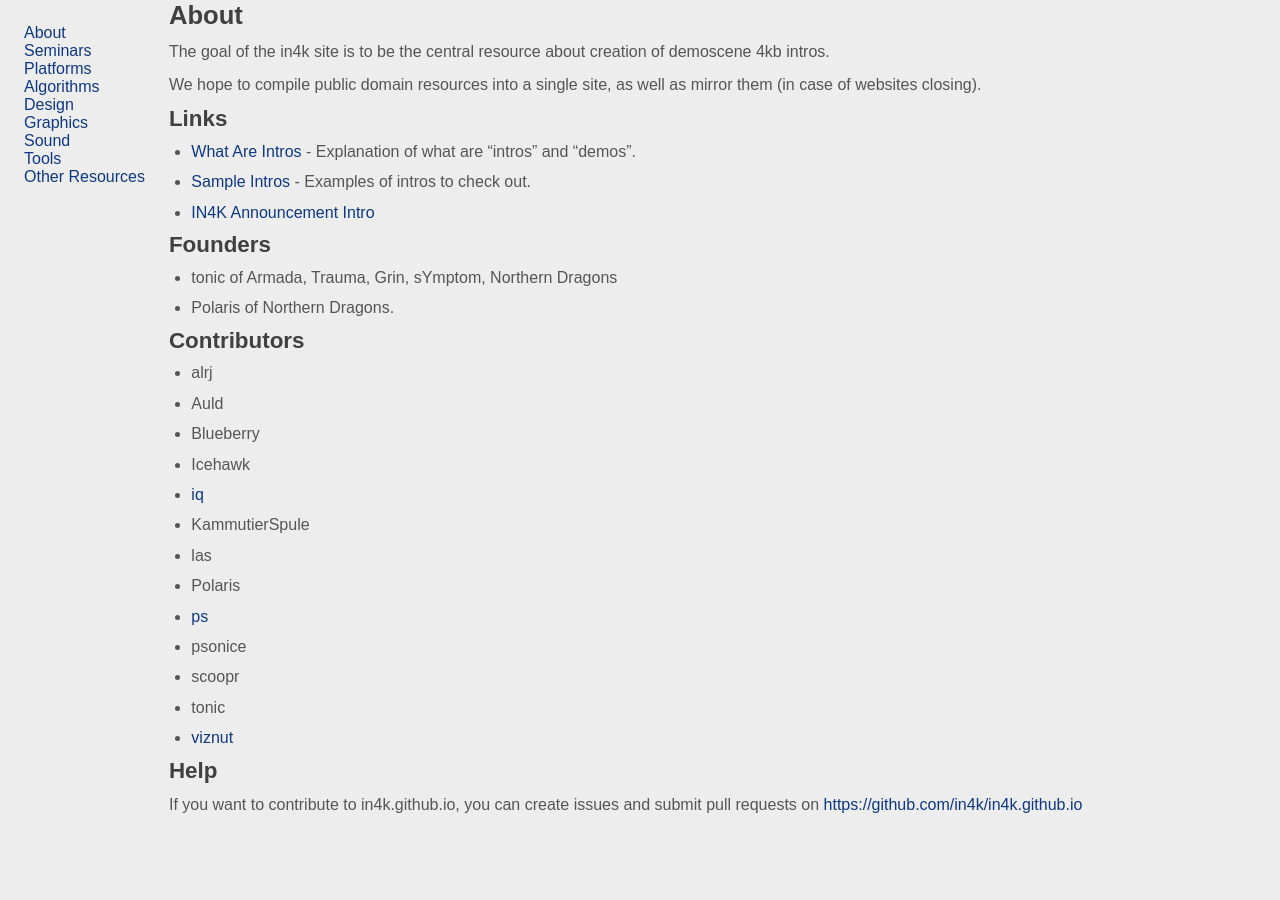
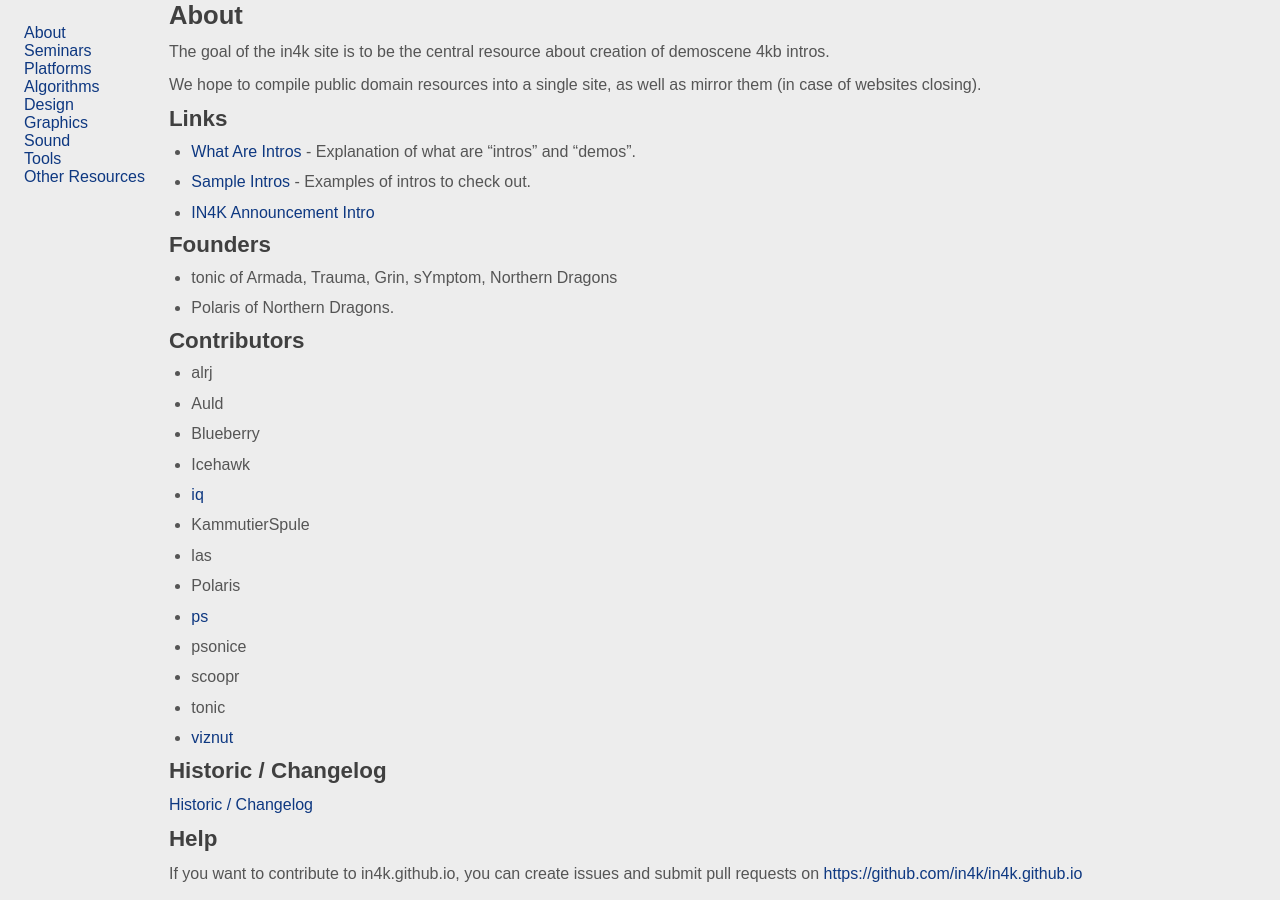
Before and after one commit to in4k/in4k.github.io, a Jekyll site: the page built from wiki/about.markdown, in a window 1280 px wide. Built offline with Jekyll 4.4.1, drawn with Linux system fonts in a browser that asks for light colours; some web fonts are replaced.

Commit message:
Update about.markdown

```diff
--- a/wiki/about.markdown
+++ b/wiki/about.markdown
@@ -34,6 +34,10 @@ We hope to compile public domain resources into a single site, as well as mirror
 * tonic
 * [viznut](http://countercomplex.blogspot.fi/)
 
+## Historic / Changelog
+
+[Historic / Changelog](historic)
+
 ## Help
 
 If you want to contribute to in4k.github.io, you can create issues and submit pull requests on [https://github.com/in4k/in4k.github.io](https://github.com/in4k/in4k.github.io)
```
